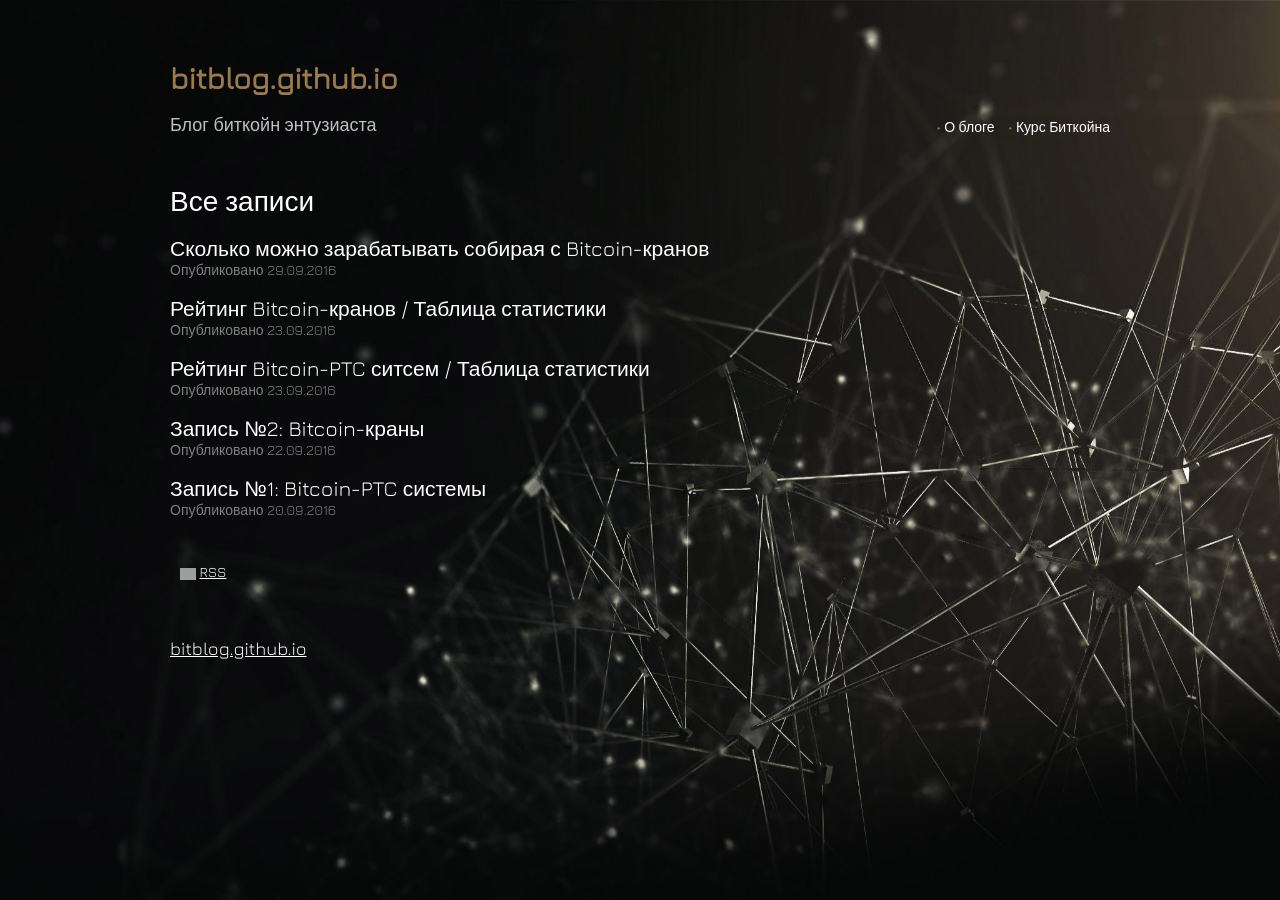
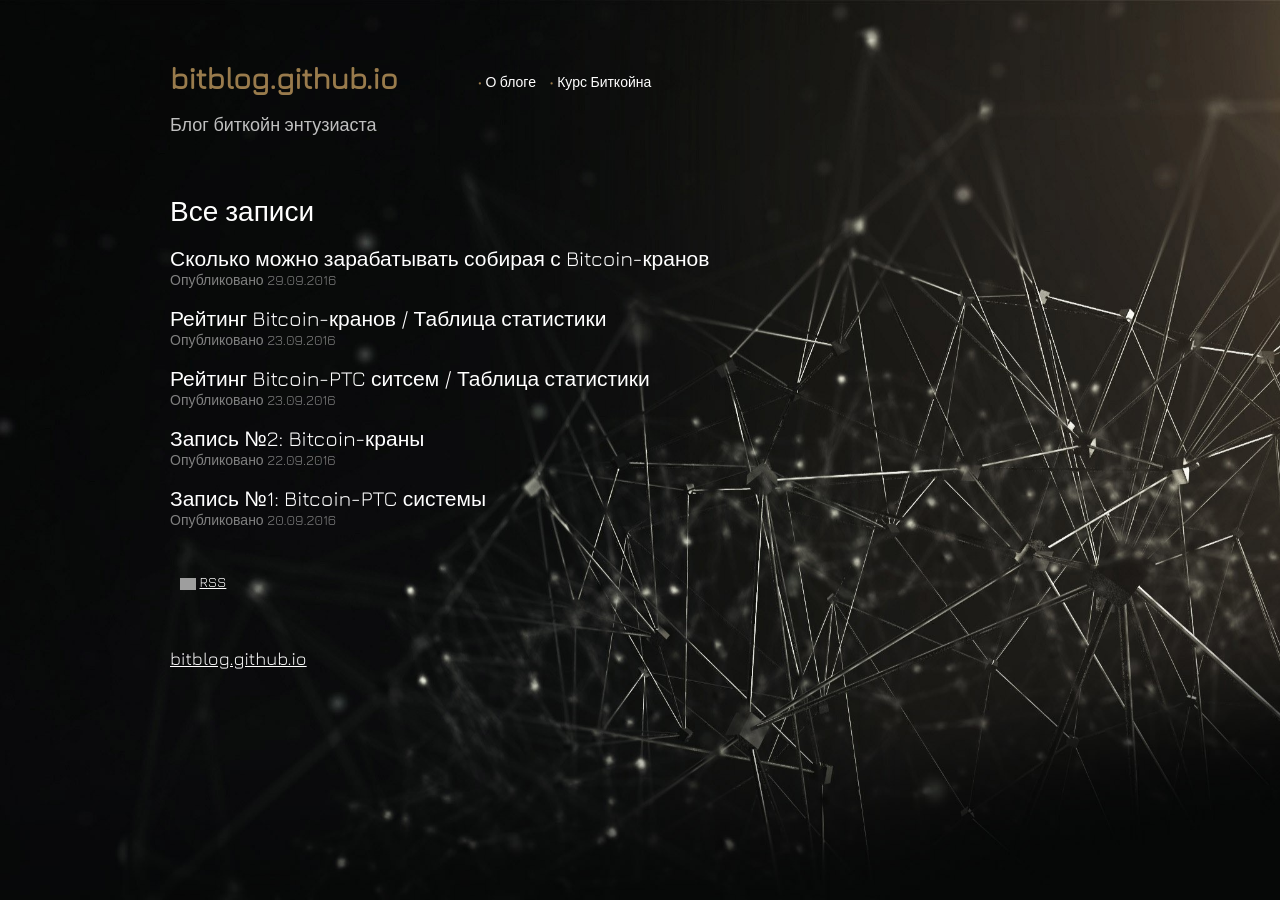
Before and after one commit to bitblog/bitblog.github.io, a Jekyll site: the page built from index.html, in a window 1280 px wide. Built offline with Jekyll 4.4.1, drawn with Linux system fonts in a browser that asks for light colours; nearby versions of some CDN libraries; comment, search, counter and statistics services are not loaded; grey boxes are pictures that could not be loaded.

Commit message:
поменял расположение быстрых ссылок

```diff
--- a/_includes/header.html
+++ b/_includes/header.html
@@ -1,7 +1,5 @@
 <div id="header">
-<div class="title"><a href="/">{{ site.author }}</a></div>
-
-<p style="color:silver; float:left;">Блог биткойн энтузиаста</p>
+<div class="title" style="float:left;padding-right:80px;"><a href="/">{{ site.author }}</a></div>
 
 <div class="trigger">
 {% for my_page in site.pages %}
@@ -11,4 +9,6 @@
 {% endfor %}
 </div>
 
+<p style="color:silver; clear:both;">Блог биткойн энтузиаста</p>
+
 </div>
--- a/css/style.css
+++ b/css/style.css
@@ -32,7 +32,7 @@ body{
 }
 
 #content {
-	margin: 70px 0; margin-bottom:40px;clear:both;
+	margin: 40px 0; margin-bottom:40px;clear:both;
 }
 
 #footer {
@@ -208,7 +208,7 @@ tr:hover {
 .month, .month:hover {background-image:url('https://dc-charts.com/fw/bitstamp_btc_usd_31days_3.png');}
 .half-year, .half-year:hover {background-image:url('https://dc-charts.com/fw/bitstamp_btc_usd_6months_3.png');}
 
-.trigger {margin-top:22px;margin-left:10px; float:right;}
+.trigger {padding-top:73px; /* margin-left:10px; */ /*float:right; */}
 .trigger a {padding-right:10px;margin:0; text-decoration:none; color:white;}
 .trigger a:hover {padding-right:10px;margin:0; text-decoration:none; color:#997B4C;}
 
```
